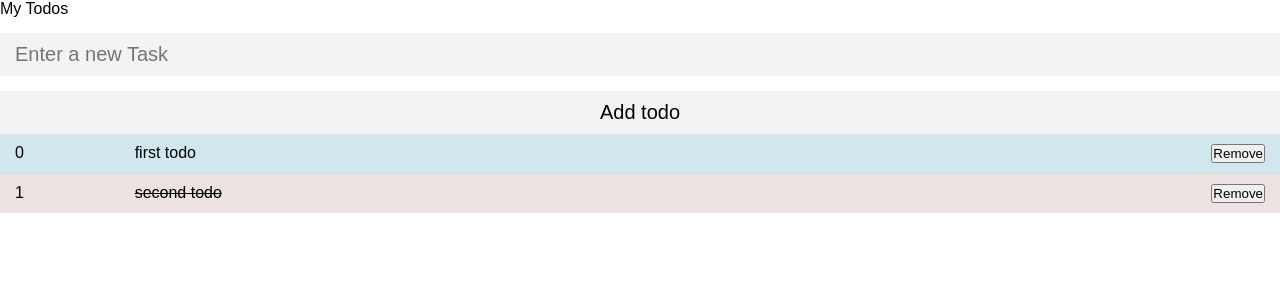
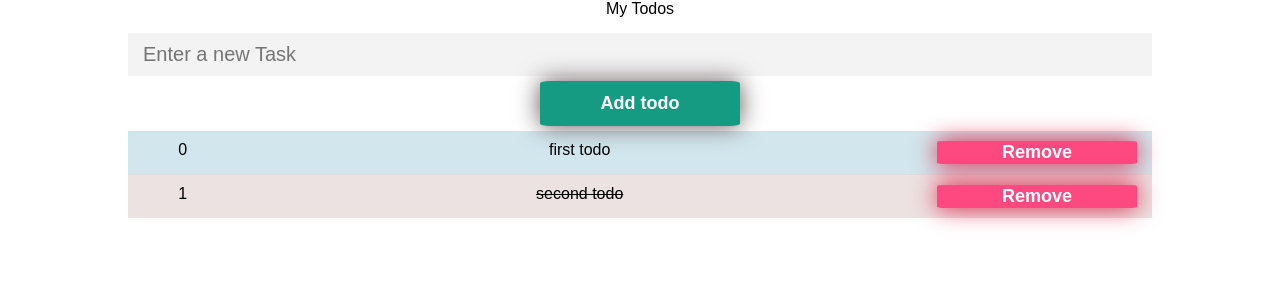
Before and after one commit to sudhansom/todo-angular, an Angular app: page / in a window 1280 px wide. Shown: the top 300 px of the page. Built offline with nearby package versions, Linux system fonts and the light colour scheme.

Commit message:
styled to delete and add button given

```diff
--- a/src/app/app.component.css
+++ b/src/app/app.component.css
@@ -0,0 +1,5 @@
+.app {
+  text-align: center;
+  width: 80%;
+  margin: auto;
+}
--- a/src/app/components/todos/todos.component.css
+++ b/src/app/components/todos/todos.component.css
@@ -32,20 +32,41 @@
   font-size: 20px;
   outline: none;
 }
+.delete {
+  display: block;
+  width: 100%;
+  max-width: 200px;
+  appearance: none;
+  border: none;
+  border-radius: 5%;
+  outline: none;
+  background: none;
+  filter: drop-shadow(0 0 0.75rem crimson);
+
+  background-color: #fe4880;
+  color: #fff;
+  margin: auto;
+
+  padding: 1px 1px;
+  font-size: 18px;
+  font-weight: 700;
+}
 .todo-submit {
   display: block;
   width: 100%;
   max-width: 200px;
   appearance: none;
   border: none;
+  border-radius: 5%;
   outline: none;
   background: none;
+  filter: drop-shadow(0 0 0.75rem rgb(95, 83, 85));
 
-  background-color: #fe4880;
+  background-color: #169b83;
   color: #fff;
-  margin: 15px auto;
+  margin: 5px auto;
 
-  padding: 10px 15px;
+  padding: 12px 15px;
   font-size: 18px;
   font-weight: 700;
 }
--- a/src/app/components/todos/todos.component.html
+++ b/src/app/components/todos/todos.component.html
@@ -7,7 +7,7 @@
       class="todo-input"
       [(ngModel)]="inputTodo"
     />
-    <input type="submit" value="Add todo" class="todo-input" />
+    <input type="submit" value="Add todo" class="todo-submit" />
   </form>
   <div
     *ngFor="let todo of todos; let i = index"
```
